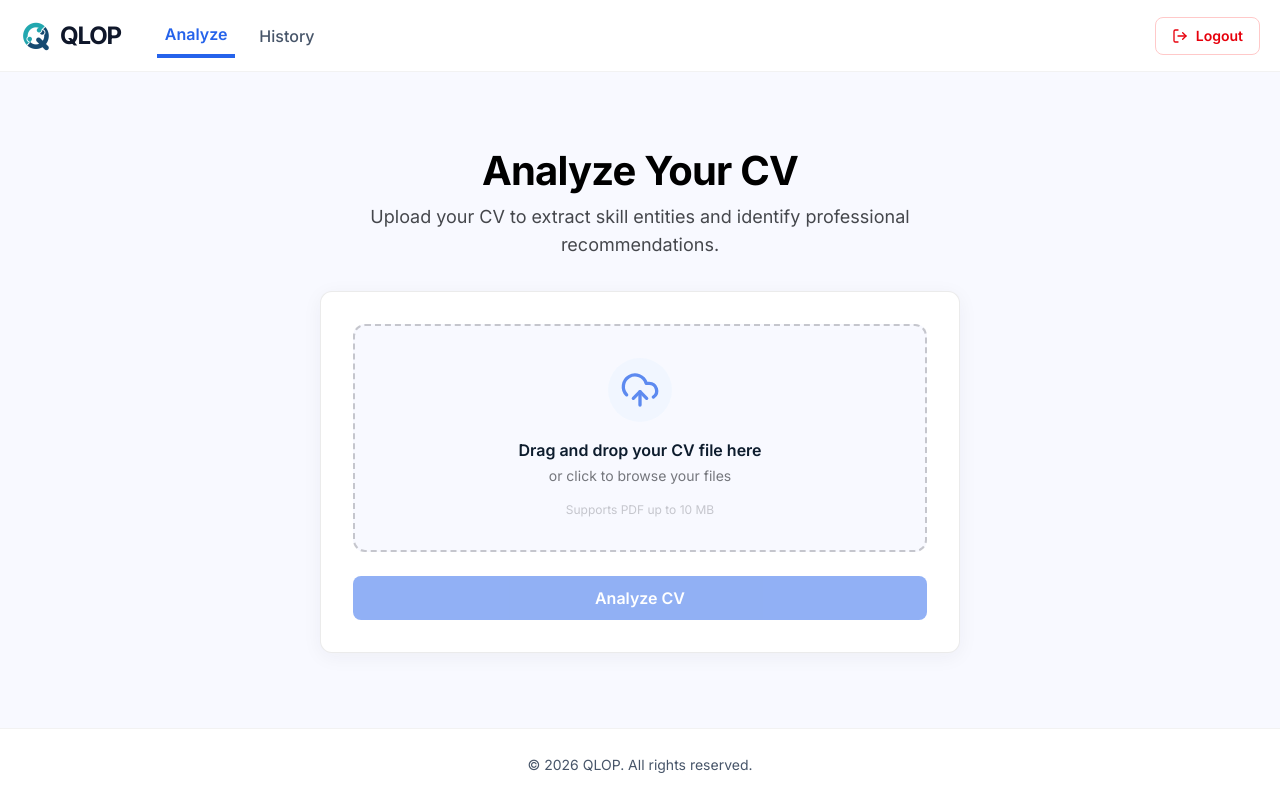
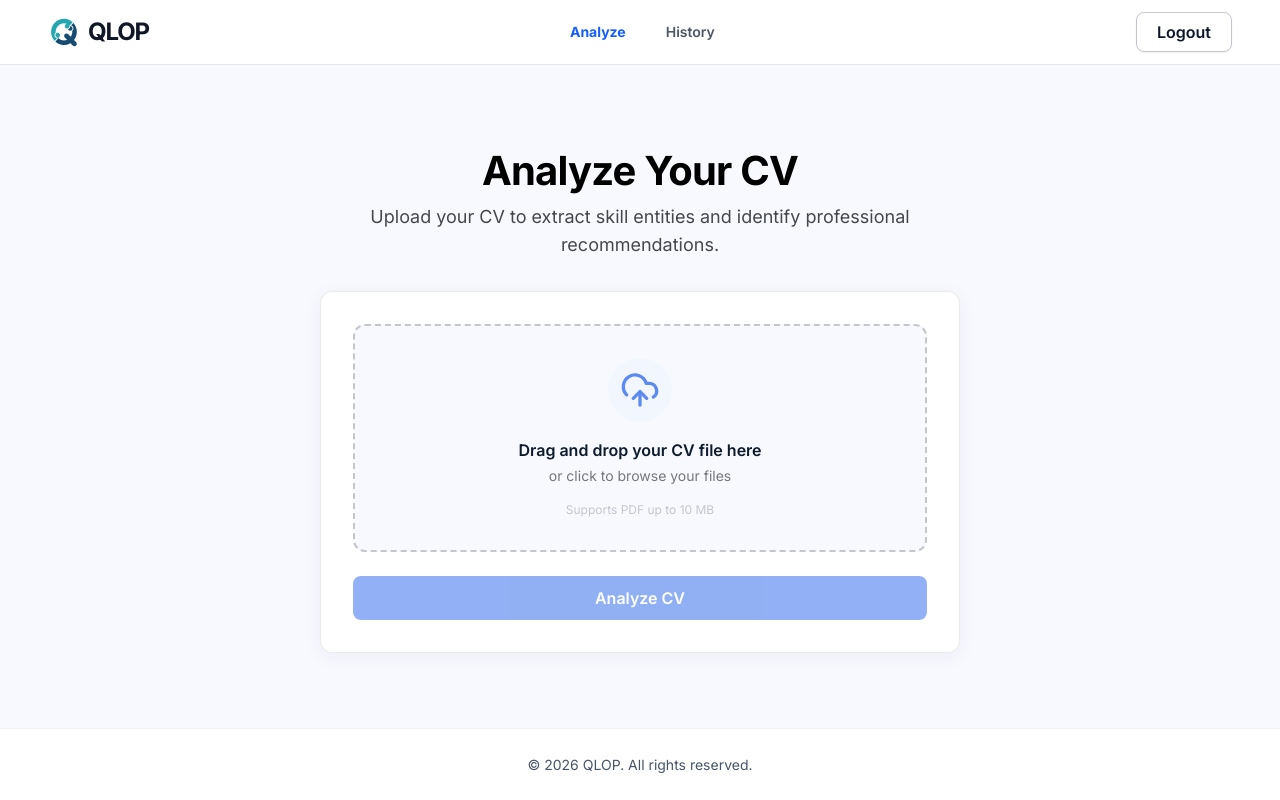
Before and after one commit to QLOP-CC26/qlop, a React (Vite) app in the folder frontend/: page /analyze in a window 1280 px wide. Built offline with nearby package versions, Linux system fonts and the light colour scheme; sample sign-in values are in the browser's storage.

Commit message:
style(components): align components design system, glassmorphism, and radar background

```diff
--- a/frontend/src/components/AppNavbar/AppNavbar.jsx
+++ b/frontend/src/components/AppNavbar/AppNavbar.jsx
@@ -1,6 +1,7 @@
 import { useState } from 'react';
 import { Link, useNavigate } from 'react-router-dom';
-import { Menu, X, BarChart3, History, LogOut } from 'lucide-react';
+import { Menu, X } from 'lucide-react';
+import Button from '../Button/Button';
 
 const AppNavbar = ({ activeTab }) => {
   const navigate = useNavigate();
@@ -8,114 +9,99 @@ const AppNavbar = ({ activeTab }) => {
 
   const handleLogout = () => {
     localStorage.removeItem('token');
-    navigate('/login');
+    navigate('/');
   };
 
   const tabClass = (tab) =>
     tab === activeTab
-      ? 'px-2 py-2 text-base font-semibold text-[#2563EB] border-b-4 border-[#2563EB] md:border-b-4 md:rounded-t-lg transition-colors'
-      : 'px-2 py-2 text-base font-medium text-[#475569] hover:text-[#2563EB] transition-colors';
-
-  const mobileTabClass = (tab) =>
-    tab === activeTab
-      ? 'flex items-center gap-3 px-4 py-3 text-base font-semibold text-[#2563EB] bg-[#EFF6FF] rounded-xl transition-all w-full text-left'
-      : 'flex items-center gap-3 px-4 py-3 text-base font-medium text-[#475569] hover:text-[#2563EB] hover:bg-[#F8F9FF] rounded-xl transition-all w-full text-left';
+      ? 'text-sm font-bold text-blue-600 transition-colors'
+      : 'text-sm font-semibold text-gray-600 hover:text-gray-900 transition-colors';
 
   return (
-    <>
-      <nav className="fixed top-0 left-0 w-full h-18 bg-white border-b border-black/5 flex items-center px-5 gap-5 z-40">
-        <Link to="/" className="flex items-center gap-2 text-2xl font-bold tracking-[-1.2px] text-[#0F172A] flex-shrink-0">
-          <img src="/logo.png" alt="QLOP Logo" className="w-8 h-8 object-contain" />
+    <nav className="fixed top-0 left-0 z-50 w-full bg-white/90 backdrop-blur-md border-b border-gray-200">
+      <div className="max-w-[1440px] mx-auto px-4 sm:px-6 lg:px-12 w-full">
+        <div className="flex items-center justify-between h-16 w-full">
+          {/* Logo */}
+          <div className="flex-shrink-0">
+            <Link to="/" className="flex items-center gap-2">
+              <img
+                src="/logo.png"
+                alt="QLOP Logo"
+                className="w-8 h-8 object-contain"
+              />
+              <span className="text-2xl font-black text-gray-900 tracking-tighter">
                 QLOP
+              </span>
             </Link>
-
-        {/* Desktop navigation */}
-        <div className="hidden md:flex items-center gap-4 ml-4 h-full">
-          <Link to="/analyze" className={tabClass('analyze')}>Analyze</Link>
-          <Link to="/history" className={tabClass('history')}>History</Link>
           </div>
 
+          {/* Desktop Navigation */}
+          <div className="hidden md:flex space-x-10 items-center">
+            <Link to="/analyze" className={tabClass('analyze')}>
+              Analyze
+            </Link>
+            <Link to="/history" className={tabClass('history')}>
+              History
+            </Link>
+          </div>
+
+          {/* Desktop Auth/Actions */}
+          <div className="hidden md:flex items-center gap-6">
+            <div className="w-24">
+              <Button variant="outline" onClick={handleLogout}>
+                Logout
+              </Button>
+            </div>
+          </div>
+
+          {/* Mobile Menu Button */}
+          <div className="md:hidden flex items-center">
             <button
-          onClick={handleLogout}
-          className="hidden md:flex items-center gap-2 ml-auto px-4 py-2 border border-red-200 text-red-600 hover:bg-red-50 text-sm font-semibold rounded-lg transition-all active:scale-[0.98]"
+              onClick={() => setIsOpen(!isOpen)}
+              className="text-gray-600 hover:text-gray-900 focus:outline-none p-2 cursor-pointer"
             >
-          <LogOut className="w-4 h-4" />
-          Logout
-        </button>
-
-        {/* Mobile menu button */}
-        <button
-          onClick={() => setIsOpen(true)}
-          className="ml-auto md:hidden p-2 text-[#475569] hover:text-[#2563EB] transition-colors"
-          aria-label="Open Menu"
-        >
-          <Menu className="w-6 h-6" />
-        </button>
-      </nav>
-
-      {/* Mobile nav drawer with backdrop overlay */}
-      {isOpen && (
-        <div className="fixed inset-0 z-50 md:hidden">
-          {/* Backdrop blur overlay */}
-          <div
-            className="fixed inset-0 bg-[#0F172A]/40 backdrop-blur-sm transition-opacity duration-300"
-            onClick={() => setIsOpen(false)}
-          />
-
-          {/* Drawer container panel */}
-          <div className="fixed top-0 right-0 bottom-0 w-[280px] bg-white shadow-2xl z-50 flex flex-col p-6 gap-6 transform transition-transform duration-300 ease-out border-l border-black/5">
-            {/* Header */}
-            <div className="flex items-center justify-between pb-4 border-b border-black/[0.05]">
-              <div className="flex items-center gap-2 text-xl font-bold tracking-[-0.8px] text-[#0F172A]">
-                <img src="/logo.png" alt="QLOP Logo" className="w-7 h-7 object-contain" />
-                QLOP
-              </div>
-              <button
-                onClick={() => setIsOpen(false)}
-                className="p-1.5 hover:bg-slate-100 rounded-lg text-[#475569] hover:text-[#0F172A] transition-all"
-                aria-label="Close Menu"
-              >
-                <X className="w-5 h-5" />
+              {isOpen ? <X className="h-6 w-6" /> : <Menu className="h-6 w-6" />}
             </button>
           </div>
+        </div>
+      </div>
 
-            {/* Menu Items */}
-            <div className="flex flex-col gap-2 flex-1">
+      {/* Mobile Menu Panel */}
+      {isOpen && (
+        <div className="md:hidden absolute w-full left-0 top-16 bg-white border-b border-gray-100 shadow-xl px-4 pt-2 pb-6 space-y-4">
           <Link
             to="/analyze"
             onClick={() => setIsOpen(false)}
-                className={mobileTabClass('analyze')}
+            className={`block text-base font-semibold py-2 ${
+              activeTab === 'analyze' ? 'text-blue-600' : 'text-gray-700 hover:text-blue-600'
+            }`}
           >
-                <BarChart3 className="w-5 h-5" />
             Analyze
           </Link>
           <Link
             to="/history"
             onClick={() => setIsOpen(false)}
-                className={mobileTabClass('history')}
+            className={`block text-base font-semibold py-2 ${
+              activeTab === 'history' ? 'text-blue-600' : 'text-gray-700 hover:text-blue-600'
+            }`}
           >
-                <History className="w-5 h-5" />
             History
           </Link>
-            </div>
 
-            {/* Footer / Logout */}
-            <div className="pt-4 border-t border-black/[0.05]">
-              <button
+          <div className="pt-4 mt-2 border-t border-gray-100 flex flex-col gap-3">
+            <Button
+              variant="outline"
               onClick={() => {
                 setIsOpen(false);
                 handleLogout();
               }}
-                className="flex items-center gap-3 w-full px-4 py-3 text-base font-semibold text-red-600 hover:bg-red-50/70 rounded-xl transition-all text-left"
             >
-                <LogOut className="w-5 h-5" />
               Logout
-              </button>
-            </div>
+            </Button>
           </div>
         </div>
       )}
-    </>
+    </nav>
   );
 };
 
--- a/frontend/src/components/Navbar/LandingNavbar.jsx
+++ b/frontend/src/components/Navbar/LandingNavbar.jsx
@@ -5,6 +5,7 @@ import Button from '../Button/Button';
 
 const LandingNavbar = () => {
   const [isOpen, setIsOpen] = useState(false);
+  const isLoggedIn = !!localStorage.getItem('token');
 
   return (
     <nav className="sticky top-0 z-50 w-full bg-white/90 backdrop-blur-md border-b border-gray-200">
@@ -39,6 +40,14 @@ const LandingNavbar = () => {
 
           {/* Desktop Auth Buttons */}
           <div className="hidden md:flex items-center gap-6">
+            {isLoggedIn ? (
+              <div className="w-28">
+                <Link to="/analyze">
+                  <Button variant="primary">Dashboard</Button>
+                </Link>
+              </div>
+            ) : (
+              <>
                 <Link to="/login" className="text-sm font-semibold text-blue-600 hover:text-blue-700 transition-colors">
                   Login
                 </Link>
@@ -47,6 +56,8 @@ const LandingNavbar = () => {
                     <Button variant="primary">Register</Button>
                   </Link>
                 </div>
+              </>
+            )}
           </div>
 
           {/* Mobile Menu Button */}
@@ -87,12 +98,20 @@ const LandingNavbar = () => {
           </Link>
 
           <div className="pt-4 mt-2 border-t border-gray-100 flex flex-col gap-3">
+            {isLoggedIn ? (
+              <Link to="/analyze" onClick={() => setIsOpen(false)}>
+                <Button variant="primary">Go to Dashboard</Button>
+              </Link>
+            ) : (
+              <>
                 <Link to="/login" onClick={() => setIsOpen(false)}>
                   <Button variant="outline">Login to Dashboard</Button>
                 </Link>
                 <Link to="/register" onClick={() => setIsOpen(false)}>
                   <Button variant="primary">Register Now</Button>
                 </Link>
+              </>
+            )}
           </div>
         </div>
       )}
--- a/frontend/src/components/Navbar/Navbar.jsx
+++ b/frontend/src/components/Navbar/Navbar.jsx
@@ -2,20 +2,34 @@ import { Link } from 'react-router-dom';
 
 const Navbar = ({ actionLabel, actionTo }) => {
   return (
-    <nav className="fixed top-0 left-0 w-full h-18 bg-white border-b border-black/5 flex items-center px-5 gap-5 z-50">
-      <Link to="/" className="flex items-center gap-2 text-2xl font-bold tracking-[-1.2px] text-[#0F172A]">
-        <img src="/logo.png" alt="QLOP Logo" className="w-8 h-8 object-contain" />
+    <nav className="fixed top-0 left-0 z-50 w-full bg-white/90 backdrop-blur-md border-b border-gray-200">
+      <div className="max-w-[1440px] mx-auto px-4 sm:px-6 lg:px-12 w-full">
+        <div className="flex items-center justify-between h-16 w-full">
+          {/* Logo */}
+          <div className="flex-shrink-0">
+            <Link to="/" className="flex items-center gap-2">
+              <img
+                src="/logo.png"
+                alt="QLOP Logo"
+                className="w-8 h-8 object-contain"
+              />
+              <span className="text-2xl font-black text-gray-900 tracking-tighter">
                 QLOP
+              </span>
             </Link>
-      <div className="flex-1" />
+          </div>
+
+          {/* Action Link */}
           {actionLabel && actionTo && (
             <Link
               to={actionTo}
-          className="text-sm font-medium text-[#45474C] hover:text-[#2563EB] transition-colors"
+              className="text-sm font-semibold text-blue-600 hover:text-blue-700 transition-colors"
             >
               {actionLabel}
             </Link>
           )}
+        </div>
+      </div>
     </nav>
   );
 };
--- a/frontend/src/components/RadarSection/RadarSection.jsx
+++ b/frontend/src/components/RadarSection/RadarSection.jsx
@@ -47,7 +47,7 @@ export const RadarSection = ({ alternativeRoles, aiDiscoveredRoles }) => {
               className={`flex items-center gap-1.5 px-3 py-1.5 rounded-full border text-xs font-semibold transition-all duration-150
                 ${active
                   ? 'border-current shadow-sm scale-100'
-                  : 'border-black/[0.08] text-[#C5C6CD] bg-[#F8F9FF] scale-95 opacity-60'
+                  : 'border-black/[0.08] text-[#C5C6CD] bg-slate-50 scale-95 opacity-60'
                 }`}
               style={active ? { color: c.stroke, borderColor: c.stroke, backgroundColor: c.fill } : {}}
             >
```
Lines whose indentation alone changed are shown as unchanged.
